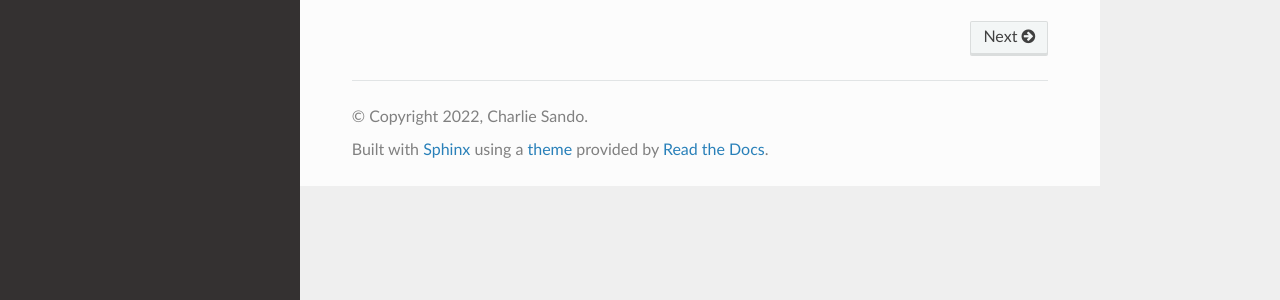
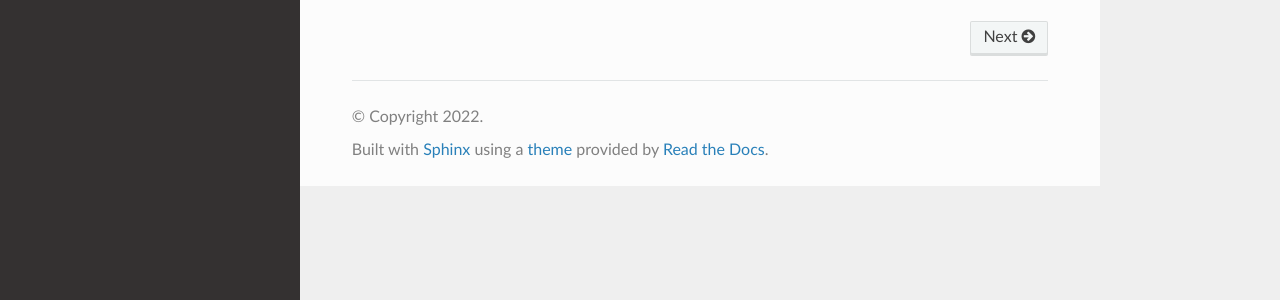
Before and after one commit to PRQL/pyprql, a Sphinx documentation site: the page built from docs/index.md, in a window 1280 px wide. Shown: the part 523-823 px from the top of the page. Built offline with Sphinx 7.4.7 and the Read the Docs theme 2.0.0, drawn with Linux system fonts in a browser that asks for light colours.

Commit message:
fix: Updating docs

```diff
--- a/docs/conf.py
+++ b/docs/conf.py
@@ -10,7 +10,7 @@ sys.path.insert(0, os.path.abspath("../pyprql/"))
 
 project = "PyPRQL"
 author = "PRQL Crew"
-copyright = "2022, Charlie Sando"
+copyright = "2022"
 version = "0.4.1"
 extensions = [
     "sphinx_rtd_theme",
```
